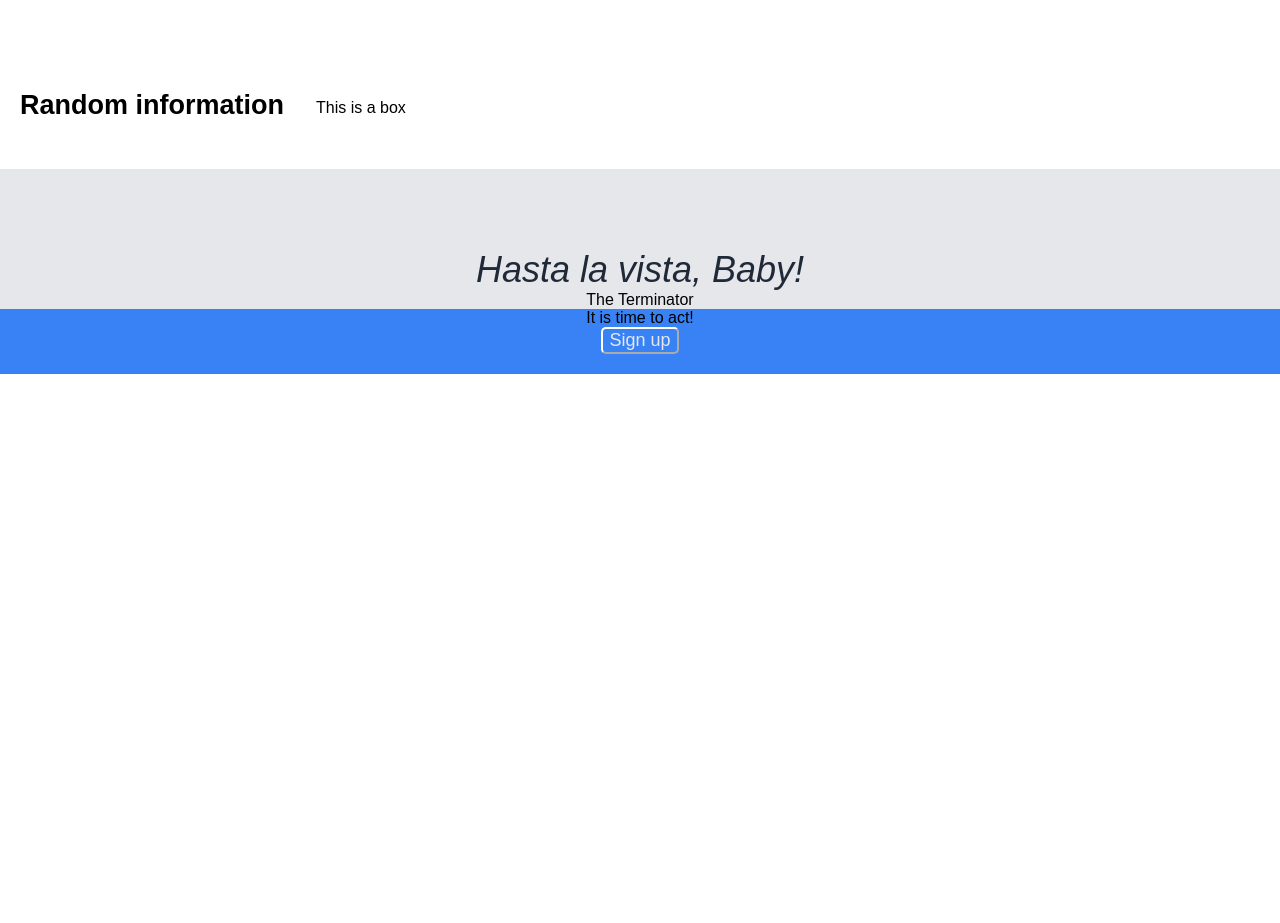
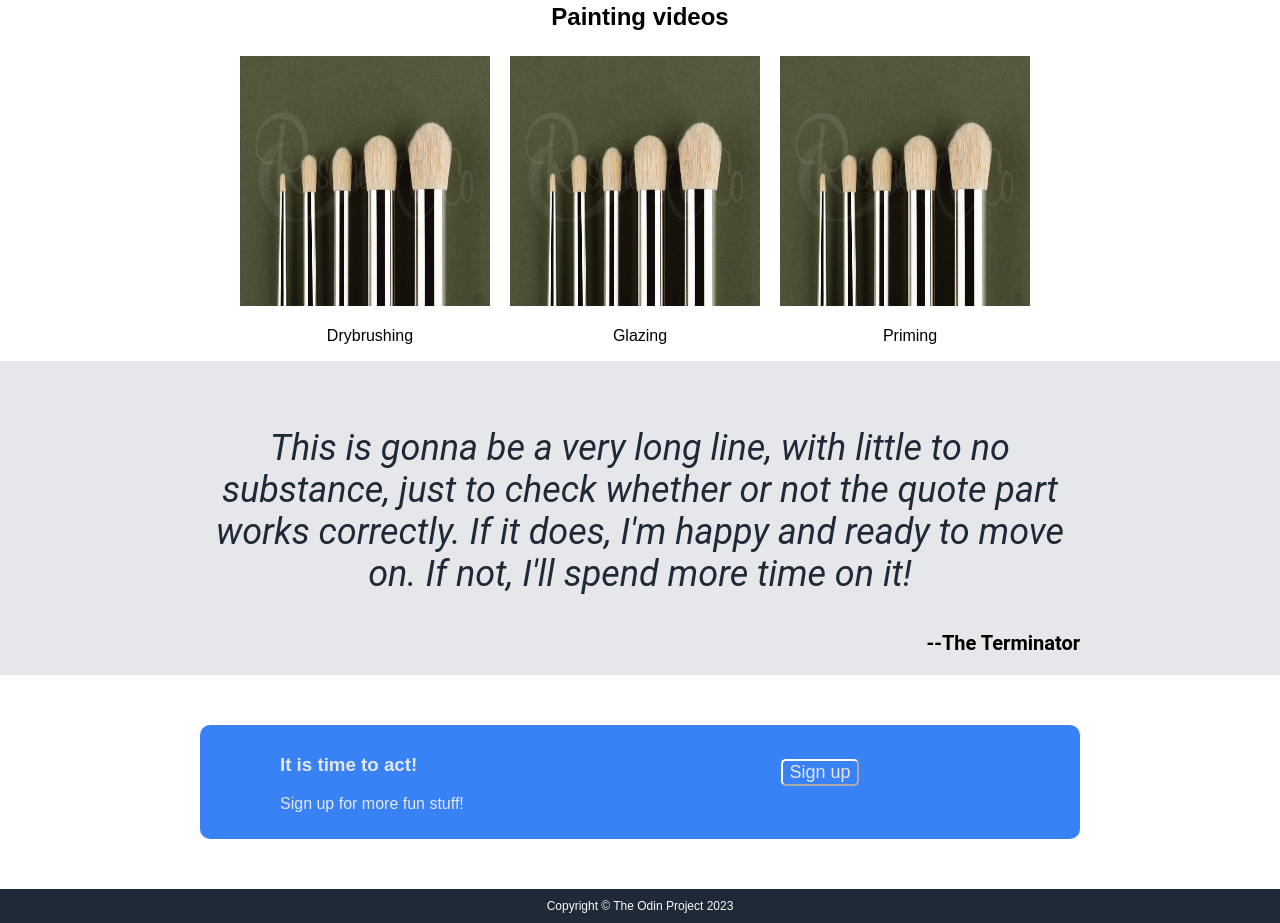
Before and after one commit to paintingviking/landing-page, a plain HTML site: page index.html in a window 1280 px wide. Shown: the part 524-1447 px from the top of the page. Before the commit the page ends 898 px from the top, so only its background shows below. Drawn offline with Linux system fonts and the light colour scheme.

Commit message:
Completed hero, quote, sign up and footer section

```diff
--- a/index.html
+++ b/index.html
@@ -30,21 +30,41 @@
 
     </div>
 
-    <div class="information">
-        <div class="info-text"><h2>Random information</h2></div>
-        <div class="info-box">This is a box</div>
+    <div class="content">
+        <h2>Painting videos</h2>
+        <div class="content-info">
+            <div>
+                <a href="https://www.youtube.com/watch?v=kxuY2NXeI2M&pp=ygUeZHJ5IGJydXNoaW5nIGEgY29tcGxldGUgZ3VpZGUg"><img src="images/drybrush.jpg"></a>
+                <p>Drybrushing</p>
+            </div>
+
+            <div>
+                <img src="images/drybrush.jpg">
+                <p>Glazing</p>
+            </div>
+
+            <div>
+                <img src="images/drybrush.jpg">
+                <p>Priming</p>
+            </div>
+        </div>
     </div>
 
     <div class="quote">
-        <div class="main-quote">Hasta la vista, Baby!</div>
-        <div class="quote-author">The Terminator</div>
+        <p>This is gonna be a very long line, with little to no substance, just to check whether or not the quote part works correctly. If it does, I'm happy and ready to move on. If not, I'll spend more time on it!</p>
+        <b>
+            --The Terminator</b>
     </div>
 
-    <div class="footer">
-        <div class="footer-text">It is time to act!</div>
-        <div class="button"><button>Sign up</button></div>
+    <div class="sign-up">
+        <div class="sign-items sign-text">
+        <h3>It is time to act!</h3>
+        <p>Sign up for more fun stuff!</p>
+        </div>
+        <div class="sign-items sign-button"><button>Sign up</div>
+    </div>
 
-    </div>
+    <div class="footer">Copyright &copy; The Odin Project 2023</div>
 </div>
 </body>
 </html>
--- a/styles/style.css
+++ b/styles/style.css
@@ -23,14 +23,6 @@ a {
     flex-direction: column;
 }
 
-button {
-    color: #E5E7EB;
-    border-color: white;
-    border-width: 2px;
-    border-radius: 5px;
-    margin-bottom: 20px;
-    font-size: 18px;
-}
 
 /*Header part*/
 .hero, .header {
@@ -103,45 +95,100 @@ button {
     height: 220px;
 }
 
+.hero button {
+    background-color: #3882f6;
+    color: #E5E7EB;
+    border-width: 0px;
+    border-radius: 5px;
+    margin-bottom: 20px;
+    font-size: 18px;
+}
+
 
 /*Main content*/
 
-.information {
-    padding-top: 60px;
-    margin: 20px;
-    display: flex;
-    width: 800px;
+.content {
+    align-content: center;
 
 }
 
-.info-text {
+
+.content-info {
     display: flex;
     justify-content: center;
-    font-size: large;
-}
-
-.info-box {
-    display: flex;
-    padding: 16px;
-    margin: 16px;
-    width: 150px;
+    flex-wrap: wrap;
 
 }
 
-.quote {
-    background-color: #E5E7EB;
+.content-info img {
+    width: 250px;
+    height: 250px;
+    margin: 5px 15px 1px 5px;
 }
 
-.main-quote {
-    padding-top: 80px;
+/*Quote content */
+
+.quote {
+    display: flex;
+    background-color: #E5E7EB;
+    flex-direction: column;
+    padding: 0px 200px;
+    font-family: 'roboto';
+}
+
+.quote p {
+
+    padding-top: 30px;
     font-size: 36px;
-    font-weight: light;
     font-style: italic;
     color: #1f2937;
 }
 
+.quote b {
+    font-size: 20px;
+    text-align: right;
+    margin-bottom: 20px;
+}
+
+
+/*Sign up content*/
+
+.sign-up {
+    display: flex;
+    background-color: #3882f6;
+    color: #E5E7EB;
+    padding: 10px 80px;
+    margin: 50px 200px;
+    align-items: center;
+    border-radius: 10px;
+}
+
+.sign-items {
+    flex: 1;
+}
+
+.sign-text {
+    text-align: left;
+}
+
+
+.sign-items button {
+    color: #E5E7EB;
+    background-color: #3882f6;
+    border-color: white;
+    border-width: 2px;
+    border-radius: 5px;
+    margin-bottom: 20px;
+    font-size: 18px;
+}
+
+
 /*Footer content*/
 
-.footer, button {
-    background-color: #3882f6;
+.footer {
+    padding: 10px;
+    background-color:#1f2937;
+    font-size: 12px;
+    font-weight: lighter;
+    color: #F9FAF8;
 }
```
